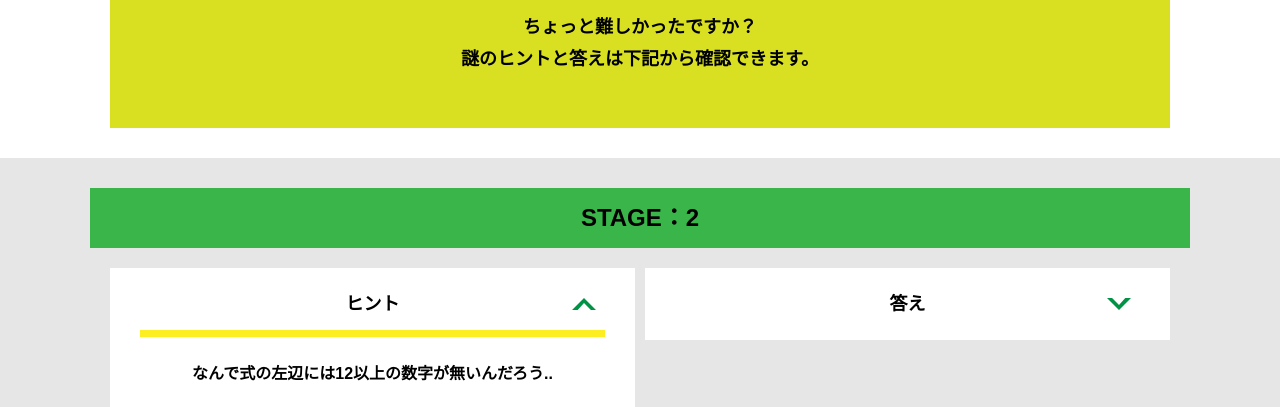
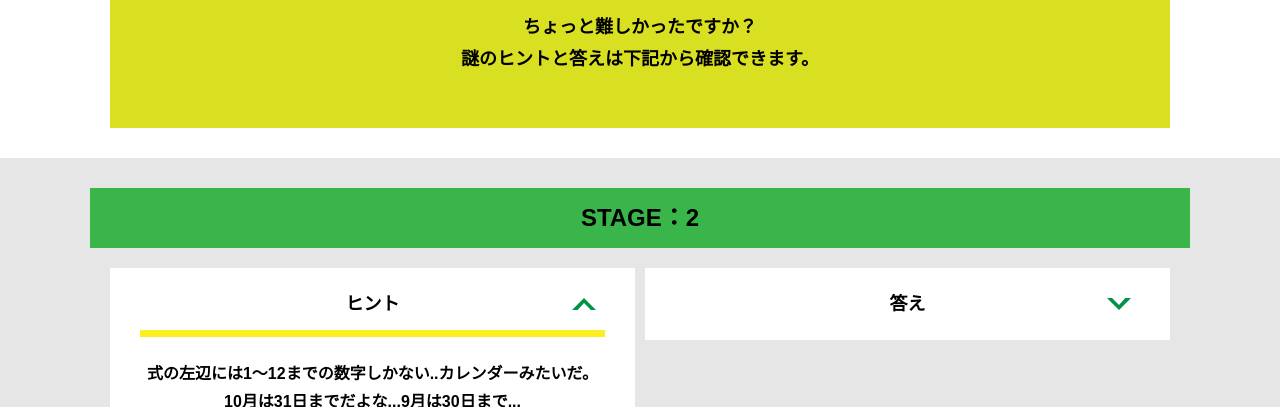
Before and after one commit to student-hirohisa/alpha-online-ananhirohisa, a plain HTML site: page hint2.html in a window 1280 px wide. Both pictures are taken after a click on the element "ヒント". Shown: the part 393-800 px from the top of the page. Drawn offline with nearby package versions, Linux system fonts and the light colour scheme; files that its build step writes are made by us from their sources.

Commit message:
Update hint2.html

```diff
--- a/hint2.html
+++ b/hint2.html
@@ -42,7 +42,8 @@
           <div class="column">
             <div class="card">
               <h3 class="card__title">ヒント<svg class="card__arrow"><use xlink:href="#arrow"></use></svg></h3>
-              <p class="card__content">なんで式の左辺には12以上の数字が無いんだろう..</p>
+              <p class="card__content">式の左辺には1〜12までの数字しかない..カレンダーみたいだ。<br>
+              10月は31日までだよな...9月は30日まで...</p>
             </div>
 
  <!-- 2-2ヒント追加
```
